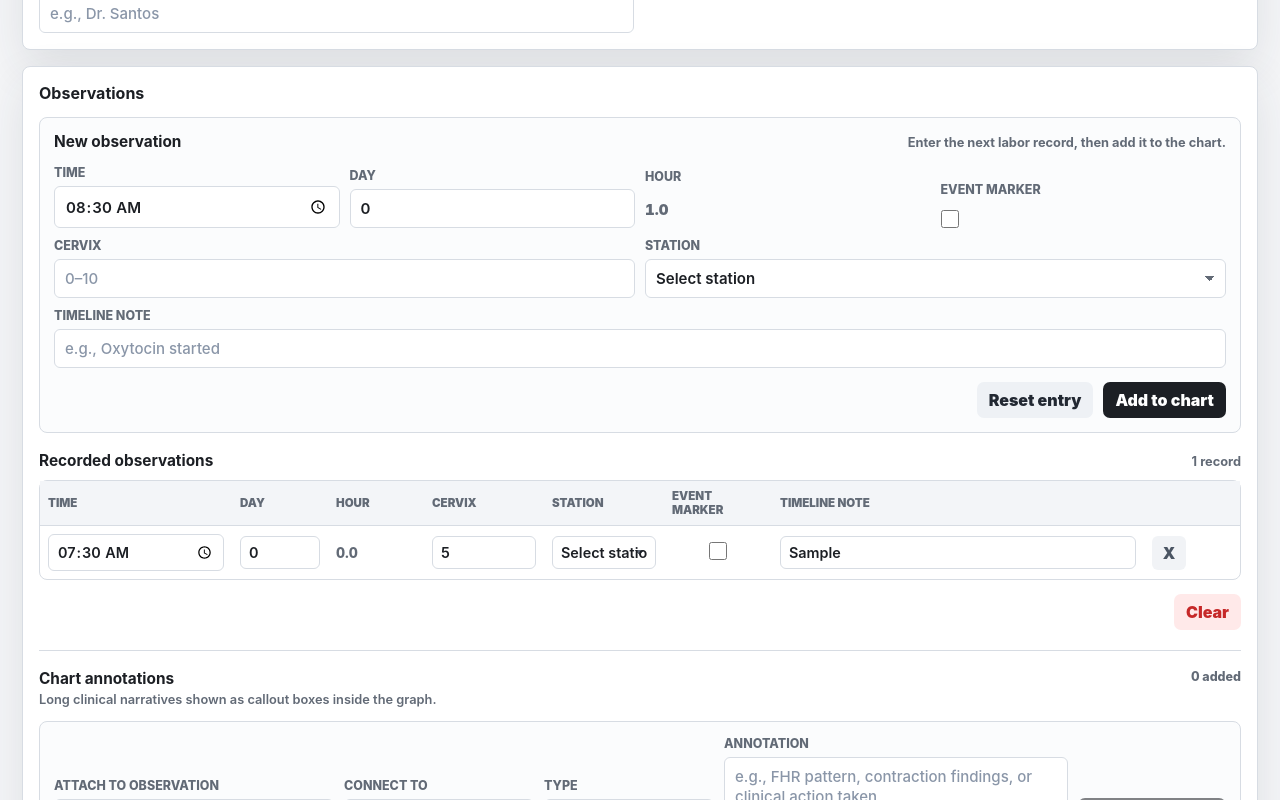
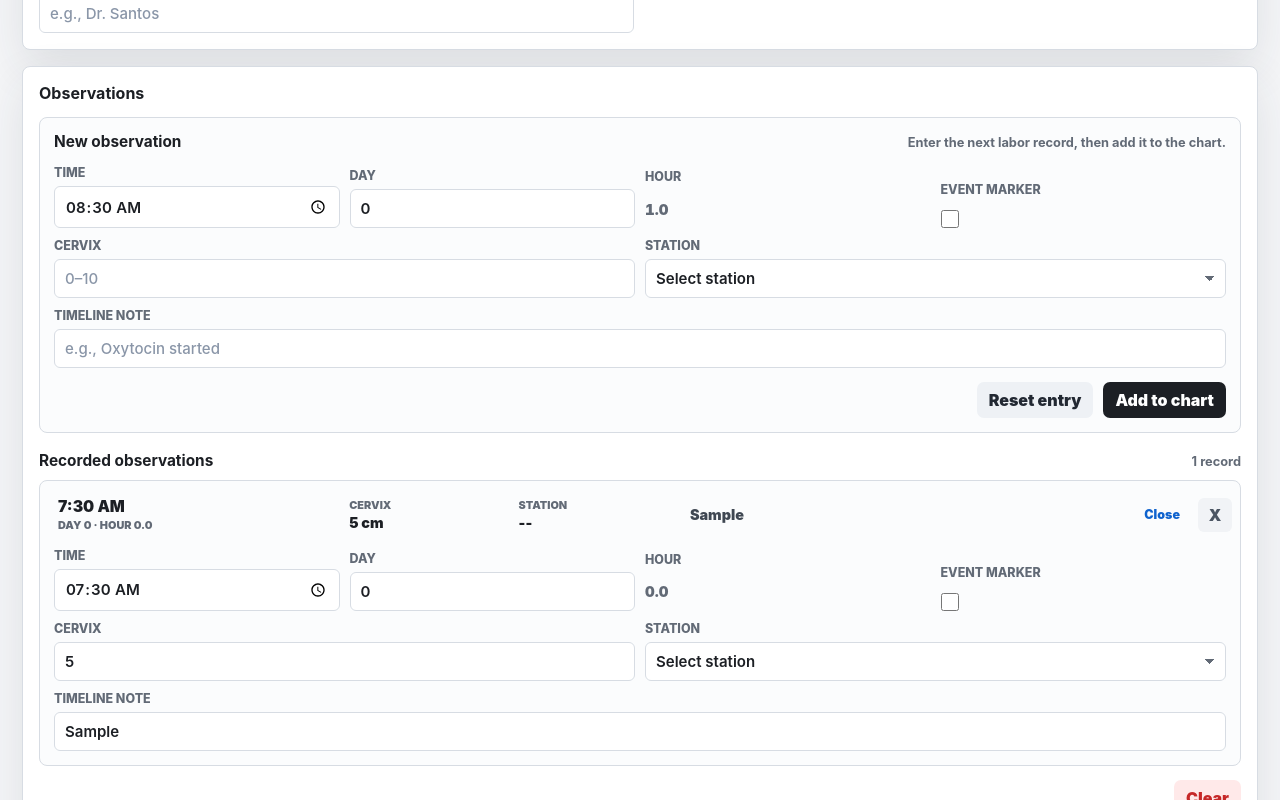
Before and after one commit to micahnut/friedmans-curve, a React (Vite) app: page / in a window 1280 px wide. Both pictures are taken after typing "5", "Sample" into the empty fields and a click on the button "Add to chart". Shown: the part 584-1384 px from the top of the page. Built offline with nearby package versions, Linux system fonts and the light colour scheme.

Commit message:
added collapsable cards for better UI

```diff
--- a/src/App.jsx
+++ b/src/App.jsx
@@ -1528,6 +1528,7 @@ export default function App() {
   const [showGuide, setShowGuide] = useState(false);
   const [showExportMenu, setShowExportMenu] = useState(false);
   const [confirmation, setConfirmation] = useState(null);
+  const [expandedObservationId, setExpandedObservationId] = useState(null);
   const chartRef = useRef(null);
   const exportMenuRef = useRef(null);
   const observations = useMemo(
@@ -1722,6 +1723,7 @@ export default function App() {
       observations: [...current.observations, observation]
     }));
     setNewObservation(nextObservationDraft(nextObservations, state.patient.startTime));
+    setExpandedObservationId(observation.id);
   };
 
   const resetNewObservation = () => {
@@ -1731,6 +1733,7 @@ export default function App() {
   const confirmClearObservations = () => {
     setState((current) => ({ ...current, observations: [] }));
     setNewObservation(nextObservationDraft([], state.patient.startTime));
+    setExpandedObservationId(null);
   };
 
   const clearObservations = () => {
@@ -1744,6 +1747,7 @@ export default function App() {
       observations: current.observations.filter((observation) => observation.id !== id),
       annotations: (current.annotations || []).filter((annotation) => annotation.observationId !== id)
     }));
+    setExpandedObservationId((currentId) => (currentId === id ? null : currentId));
   };
 
   const deleteObservation = (observation) => {
@@ -1756,6 +1760,7 @@ export default function App() {
     setNewObservation(nextObservationDraft(sample.observations, sample.patient.startTime));
     setNewAnnotation(createAnnotationDraft({ time: sample.patient.startTime }));
     setNewOxytocinEvent(createOxytocinDraft({ time: sample.patient.startTime }));
+    setExpandedObservationId(null);
   };
 
   const confirmResetPatient = () => {
@@ -1770,6 +1775,7 @@ export default function App() {
     setNewObservation(nextObservationDraft([], defaults.patient.startTime));
     setNewAnnotation(createAnnotationDraft({ time: defaults.patient.startTime }));
     setNewOxytocinEvent(createOxytocinDraft({ time: defaults.patient.startTime }));
+    setExpandedObservationId(null);
   };
 
   const resetPatient = () => {
@@ -2122,50 +2128,92 @@ export default function App() {
           </div>
 
           {observations.length ? (
-            <div className="table-wrap">
-              <table>
-                <thead>
-                  <tr>
-                    <th scope="col">Time</th>
-                    <th scope="col">Day</th>
-                    <th scope="col">Hour</th>
-                    <th scope="col">Cervix</th>
-                    <th scope="col">Station</th>
-                    <th scope="col">Event marker</th>
-                    <th scope="col">Timeline note</th>
-                    <th scope="col"></th>
-                  </tr>
-                </thead>
-                <tbody>
+            <div className="observation-list" aria-label="Recorded observations">
               {observations.map((observation) => {
                 const status = pointStatus(observation, state.patient.startTime);
                 const rowWarnings = observationWarnings(observation, state.patient.startTime, state.observations, observation.id);
                 const hasWarning = rowWarnings.length > 0;
+                const isExpanded = expandedObservationId === observation.id;
+                const noteText = observation.note.trim();
+                const hourText = status.hour === null ? "--" : status.hour.toFixed(1);
 
                 return (
-                      <tr key={observation.id} className={hasWarning ? "row-warning" : undefined}>
-                        <td data-label="Time">
+                  <article key={observation.id} className={`observation-card${hasWarning ? " row-warning" : ""}${isExpanded ? " expanded" : ""}`}>
+                    <div className="observation-summary-row">
+                      <button
+                        className="observation-summary"
+                        type="button"
+                        aria-expanded={isExpanded}
+                        aria-controls={`observation-editor-${observation.id}`}
+                        onClick={() => setExpandedObservationId(isExpanded ? null : observation.id)}
+                      >
+                        <span className="observation-time">
+                          {formatDisplayTime(observation.time)}
+                          <small>Day {normalizedDay(observation.dayOffset)} · Hour {hourText}</small>
+                        </span>
+                        <span className="observation-metrics" aria-label="Observation values">
+                          <span>
+                            <small>Cervix</small>
+                            <strong>{observation.dilation === "" ? "--" : `${observation.dilation} cm`}</strong>
+                          </span>
+                          <span>
+                            <small>Station</small>
+                            <strong>{formatStationValue(observation.station)}</strong>
+                          </span>
+                        </span>
+                        <span className="observation-note-preview">
+                          {observation.guideLine && <small>Event</small>}
+                          <strong>{noteText || "No note"}</strong>
+                        </span>
+                        <span className="observation-toggle" aria-hidden="true">{isExpanded ? "Close" : "Edit"}</span>
+                      </button>
+                      <button className="row-delete compact-delete" type="button" title="Remove observation" aria-label="Remove observation" onClick={() => deleteObservation(observation)}>
+                        X
+                      </button>
+                    </div>
+
+                    {hasWarning && !isExpanded && (
+                      <div className="compact-warning" aria-label="Observation needs attention">
+                        Needs attention
+                      </div>
+                    )}
+
+                    {isExpanded && (
+                      <div className="observation-editor" id={`observation-editor-${observation.id}`}>
+                        <div className="entry-grid">
+                          <label className="entry-time">
+                            Time
                             <input value={observation.time} type="time" onChange={(event) => updateObservation(observation.id, "time", event.target.value)} />
-                        </td>
-                        <td data-label="Day">
+                          </label>
+                          <label className="entry-day">
+                            Day
                             <input value={observation.dayOffset} inputMode="numeric" placeholder="0" type="number" min="0" step="1" onChange={(event) => updateObservation(observation.id, "dayOffset", event.target.value)} />
-                        </td>
-                        <td className="hour-cell" data-label="Hour">{status.hour === null ? "--" : status.hour.toFixed(1)}</td>
-                        <td data-label="Cervix">
-                          <input value={observation.dilation} inputMode="decimal" placeholder="0–10" type="number" min="0" max="10" step="0.5" onChange={(event) => updateObservation(observation.id, "dilation", event.target.value)} />
-                        </td>
-                        <td data-label="Station">
+                          </label>
+                          <div className="computed-field">
+                            <span>Hour</span>
+                            <strong>{hourText}</strong>
+                          </div>
+                          <label className="checkbox-field">
+                            Event marker
+                            <input checked={Boolean(observation.guideLine)} type="checkbox" title="Mark this event time with a dotted line" aria-label="Mark this event time with a dotted line" onChange={(event) => updateObservation(observation.id, "guideLine", event.target.checked)} />
+                          </label>
+                          <label className="entry-cervix">
+                            Cervix
+                            <input value={observation.dilation} inputMode="decimal" placeholder="0-10" type="number" min="0" max="10" step="0.5" onChange={(event) => updateObservation(observation.id, "dilation", event.target.value)} />
+                          </label>
+                          <label className="entry-station">
+                            Station
                             <StationSelect
                               value={observation.station}
                               ariaLabel={`Station at ${formatDisplayTime(observation.time)}`}
                               onChange={(value) => updateObservation(observation.id, "station", value)}
                             />
-                        </td>
-                        <td className="checkbox-cell" data-label="Event marker">
-                          <input checked={Boolean(observation.guideLine)} type="checkbox" title="Mark this event time with a dotted line" aria-label="Mark this event time with a dotted line" onChange={(event) => updateObservation(observation.id, "guideLine", event.target.checked)} />
-                        </td>
-                        <td data-label="Timeline note">
+                          </label>
+                          <label className="entry-note">
+                            Timeline note
                             <input value={observation.note} placeholder="e.g., Oxytocin started" type="text" onChange={(event) => updateObservation(observation.id, "note", event.target.value)} />
+                          </label>
+                        </div>
                         {rowWarnings.length > 0 && (
                           <ul className="row-warning-messages">
                             {rowWarnings.map((message) => (
@@ -2173,17 +2221,11 @@ export default function App() {
                             ))}
                           </ul>
                         )}
-                        </td>
-                        <td data-label="Remove observation">
-                          <button className="row-delete" type="button" title="Remove observation" aria-label="Remove observation" onClick={() => deleteObservation(observation)}>
-                            X
-                          </button>
-                        </td>
-                      </tr>
+                      </div>
+                    )}
+                  </article>
                 );
               })}
-                </tbody>
-              </table>
             </div>
           ) : (
             <div className="empty-state">
--- a/src/styles.css
+++ b/src/styles.css
@@ -886,6 +886,123 @@ td select {
   text-align: center;
 }
 
+.observation-list {
+  display: grid;
+  gap: 8px;
+}
+
+.observation-card {
+  border: 1px solid var(--line);
+  border-radius: 8px;
+  background: var(--surface);
+  overflow: hidden;
+}
+
+.observation-card.expanded {
+  background: #fbfcfd;
+}
+
+.observation-summary-row {
+  display: grid;
+  grid-template-columns: minmax(0, 1fr) auto;
+  gap: 8px;
+  align-items: stretch;
+  padding: 8px;
+}
+
+.observation-summary {
+  display: grid;
+  grid-template-columns: minmax(108px, 0.85fr) minmax(150px, 1fr) minmax(130px, 1.3fr) auto;
+  gap: 10px;
+  align-items: center;
+  min-width: 0;
+  padding: 8px 10px;
+  border-radius: 7px;
+  background: transparent;
+  color: var(--ink);
+  text-align: left;
+}
+
+.observation-summary:hover,
+.observation-summary:focus-visible {
+  background: #eef1f5;
+  transform: none;
+}
+
+.observation-time,
+.observation-note-preview,
+.observation-metrics span {
+  display: grid;
+  gap: 2px;
+  min-width: 0;
+}
+
+.observation-time {
+  font-size: 0.98rem;
+  font-weight: 900;
+  white-space: nowrap;
+}
+
+.observation-time small,
+.observation-metrics small,
+.observation-note-preview small {
+  color: var(--muted);
+  font-size: 0.68rem;
+  font-weight: 900;
+  text-transform: uppercase;
+}
+
+.observation-metrics {
+  display: grid;
+  grid-template-columns: repeat(2, minmax(0, 1fr));
+  gap: 8px;
+  min-width: 0;
+}
+
+.observation-metrics strong,
+.observation-note-preview strong {
+  overflow: hidden;
+  font-size: 0.9rem;
+  font-weight: 900;
+  text-overflow: ellipsis;
+  white-space: nowrap;
+}
+
+.observation-note-preview {
+  color: #3f4752;
+}
+
+.observation-toggle {
+  justify-self: end;
+  min-width: 50px;
+  color: var(--blue);
+  font-size: 0.78rem;
+  font-weight: 900;
+  text-align: right;
+}
+
+.compact-delete {
+  align-self: center;
+  flex: none;
+}
+
+.compact-warning {
+  margin: 0 8px 8px;
+  padding: 6px 9px;
+  border: 1px solid #f0c36d;
+  border-radius: 6px;
+  background: #fff8e6;
+  color: #815200;
+  font-size: 0.74rem;
+  font-weight: 900;
+}
+
+.observation-editor {
+  display: grid;
+  gap: 10px;
+  padding: 0 14px 14px;
+}
+
 .validation-list,
 .row-warning-messages {
   display: grid;
@@ -1399,6 +1516,30 @@ td select {
     gap: 4px;
   }
 
+  .observation-summary-row {
+    gap: 6px;
+    padding: 6px;
+  }
+
+  .observation-summary {
+    grid-template-columns: minmax(96px, 0.8fr) minmax(132px, 1fr) auto;
+    gap: 8px;
+    padding: 8px;
+  }
+
+  .observation-note-preview {
+    grid-column: 1 / -1;
+    grid-row: 2;
+    padding-top: 4px;
+    border-top: 1px solid #edf0f4;
+  }
+
+  .observation-toggle {
+    grid-column: 3;
+    grid-row: 1;
+    min-width: 38px;
+  }
+
   .entry-grid {
     grid-template-columns: repeat(2, minmax(0, 1fr));
   }
```
Also changed, not shown: 5 other files (tests, documents, lock files or other folders). Lines whose indentation alone changed are shown as unchanged.
